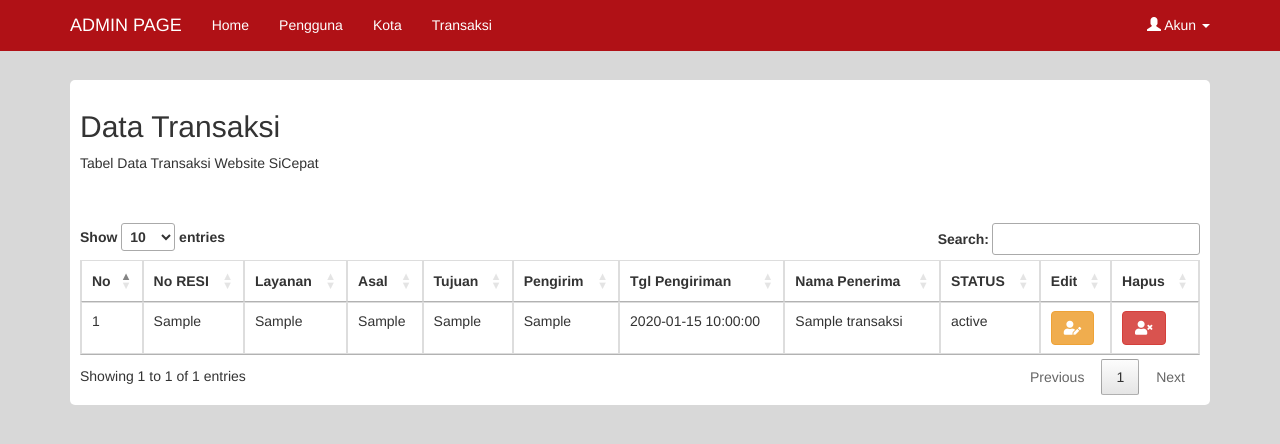
After one commit to faisalridwan/final-task-web-programming, a CodeIgniter app: page /sicepat/index.php/admin/transaksi in a window 1280 px wide. The commit adds this page. Shown: the top 444 px of the page. Run offline with CodeIgniter, Linux system fonts and the light colour scheme; tables that the repository leaves empty or names only in its code hold one stand-in row (values such as "Sample post"); some libraries are stand-ins or nearby versions.

Commit message:
fix admin added

```diff
--- a/application/controllers/Admin.php
+++ b/application/controllers/Admin.php
@@ -48,72 +48,117 @@ class Admin extends CI_Controller {
 	{
 		$data_pengguna = $this->M_admin->Getpengguna_id();
 		$data_kota = $this->M_admin->Getkota_kode();
-		$this->load->view('page_header',['datakota'=>$data_kota]);
-		$this->load->view('page_pengguna',['datapengguna'=>$data_pengguna]);
+		$this->load->view('admin/page_header',['datakota'=>$data_kota]);
+		$this->load->view('admin/page_pengguna',['datapengguna'=>$data_pengguna]);
 	}
 
 	public function hapuspengguna($id)
 	{
 		$this->M_admin->hapus_pengguna($id);
-		redirect('index.php/web/mahasiswa');
+		redirect('index.php/admin/admin');
 	}
 
 	public function editpengguna()
 	{
-		$id_pengguna =  $this->input->post('id_pengguna',true);
+		$id =  $this->input->post('id',true);
 		$data = [
 			"nama" => $this->input->post('nama',true),
-			"" => $this->input->post('kelas',true),
-			"id_jurusan" => $this->input->post('jurusan',true),
+			"email" => $this->input->post('email',true),
+			"notlp" => $this->input->post('notlp',true),
+			"alamat" => $this->input->post('alamat',true),
+			"kodekota" => $this->input->post('kodekota',true),
 		];
-		$this->M_web->edit_mahasiswa($nim,$data);
-		redirect('index.php/web/mahasiswa');
+		$this->M_admin->edit_pengguna($id,$data);
+		redirect('index.php/admin/pengguna');
 	}
 
+	// KOTA
 
 	public function kota()
 	{
 		$datakota = $this->M_admin->Getkota_kode();
 		$this->load->view('admin/page_header');
-		$this->load->view('admin/page_kota',['data'=>$datakota]);
+		$this->load->view('admin/page_kota',['datakota'=>$datakota]);
 	}
-	#lengkapi FUNCTION BERIKUT UNTUK PAGE JURUSAN
-
-
 
 	public function tambahkota()
 	{
-
-		// Create variabel and use it for add data from database.
-		// Load tambah_jurusan($data) from M_web
-		// Redirect to index.php/web/jurusan after add data.
 		$data = [
 			"kodekota" => $this->input->post('kodekota',true),
 			"namakota" => $this->input->post('namakota',true)
 		];
-		$this->m_admin->tambah_kota($data);
+		$this->M_admin->tambah_kota($data);
 		redirect('index.php/admin/kota');
 	}
 
 	public function editkota()
 	{
-		$id_jurusan = $this->input->post('kodekota',true);
+		$kodekota = $this->input->post('kodekota',true);
 		$data = [
 			"kodekota" => $this->input->post('kodekota',true),
 			"namakota" => $this->input->post('namakota',true)
 		];
 
-		$this->M_web->edit_jurusan($id_jurusan, $data);
+		$this->M_admin->edit_kota($kodekota, $data);
 		redirect('index.php/admin/kota');
 	}
 
 	public function hapuskota($kodekota)
 	{
-		// Create variabel and use it for add data from database.
-		// Load hapus_kota($id_kota) from M_web
-		// Redirect to index.php/web/kota after add data.
-		$this->m_admin-->hapus_kota($kodekota);
+
+		$this->M_admin->hapus_kota($kodekota);
 		redirect('index.php/admin/kota');
 
 	}
+
+	// TRANSAKSI
+
+	public function transaksi()
+	{
+		$datatransaksi = $this->M_admin->Gettransaksi_resi();
+		$this->load->view('admin/page_header');
+		$this->load->view('admin/page_transaksi',['datatransaksi'=>$datatransaksi]);
+	}
+
+	public function tambahtransaksi()
+	{
+		$data = [
+			"noresi" => $this->input->post('noresi',true),
+			"layanan" => $this->input->post('layanan',true),
+			"asal" => $this->input->post('asal',true),
+			"tujuan" => $this->input->post('tujuan',true),
+			"pengirim" => $this->input->post('pengirim',true),
+			"tglpengiriman" => $this->input->post('tglpengiriman',true),
+			"namapenerima" => $this->input->post('namapenerima',true),
+			"status" => $this->input->post('status',true)
+
+		];
+		$this->M_admin->tambah_transaksi($data);
+		redirect('index.php/admin/transaksi');
+	}
+
+	public function edittransaksi()
+	{
+		$noresi = $this->input->post('noresi',true);
+		$data = [
+			"layanan" => $this->input->post('layanan',true),
+			"asal" => $this->input->post('asal',true),
+			"tujuan" => $this->input->post('tujuan',true),
+			"pengirim" => $this->input->post('pengirim',true),
+			"tglpengiriman" => $this->input->post('tglpengiriman',true),
+			"namapenerima" => $this->input->post('namapenerima',true),
+			"status" => $this->input->post('status',true)
+		];
+
+		$this->M_admin->edit_transaksi($noresi, $data);
+		redirect('index.php/admin/transaksi');
+	}
+
+	public function hapustransaksi($noresi)
+	{
+
+		$this->M_admin->hapus_transaksi($noresi);
+		redirect('index.php/admin/transaksi');
+
+	}
 }
--- a/application/models/M_admin.php
+++ b/application/models/M_admin.php
@@ -4,10 +4,15 @@ defined('BASEPATH') OR exit('No direct script access allowed');
 class M_admin extends CI_Model {
 
 
+	// ADMIN
+
 	public function tambah_admin($data)
 	{
 		$this->db->insert('admin', $data);
 	}
+
+
+	// PENGGUNA
 
 	public function Getpengguna_id(){
 		$this->db->select('*');
@@ -17,29 +22,26 @@ class M_admin extends CI_Model {
 		return $query->result();
 	}
 
+	public function hapus_pengguna($id)
+	{
+		$this->db->where('id',$id);
+		$this->db->delete('pengguna');
+	}
+
+	public function edit_pengguna($id,$data)
+	{
+		$this->db->where('id',$id);
+		$this->db->update('pengguna', $data);
+	}
+
+	// KOTA
+
 	public function Getkota_kode(){
 		$this->db->select('*');
 		$this->db->from('kota');
 		$query = $this->db->get();
 		return $query->result();
 	}
-
-
-	// PENGGUNA
-
-	public function hapus_pengguna($id)
-	{
-		$this->db->where('id',$id);
-		$this->db->delete('pengguna');
-	}
-
-	public function edit_pengguna($nim,$data)
-	{
-		$this->db->where('nim',$nim);
-		$this->db->update('pengguna', $data);
-	}
-
-	// KOTA
 
 	public function hapus_kota($kodekota)
 	{
@@ -53,9 +55,35 @@ class M_admin extends CI_Model {
 		$this->db->update('kota',$data);
 	}
 
-
 	public function tambah_kota($data)
 	{
 		$this->db->insert('kota', $data);
 	}
+
+	// TRANSAKSI
+
+	public function Gettransaksi_resi(){
+		$this->db->select('*');
+		$this->db->from('transaksi');
+		$query = $this->db->get();
+		return $query->result();
+	}
+
+
+	public function hapus_transaksi($noresi)
+	{
+		$this->db->where('noresi',$noresi);
+		$this->db->delete('transaksi');
+	}
+
+	public function edit_transaksi($noresi,$data)
+	{
+		$this->db->where('noresi',$noresi);
+		$this->db->update('transaksi',$data);
+	}
+
+	public function tambah_transaksi($data)
+	{
+		$this->db->insert('transaksi', $data);
+	}
 }
--- /dev/null
+++ b/application/views/admin/page_transaksi.php
@@ -0,0 +1,109 @@
+  <div class="container">
+    <div class="box">
+      <h2>Data Transaksi</h2>
+      <p>Tabel Data Transaksi Website SiCepat</p>
+      <br><br>
+      <table class="table table-bordered" id="table">
+        <thead>
+          <tr>
+            <th>No</th>
+            <th>No RESI</th>
+            <th>Layanan</th>
+            <th>Asal</th>
+            <th>Tujuan</th>
+            <th>Pengirim</th>
+            <th>Tgl Pengiriman</th>
+            <th>Nama Penerima</th>
+            <th>STATUS</th>
+            <th>Edit</th>
+            <th>Hapus</th>
+          </tr>
+        </thead>
+        <tbody>
+          <?php $no=1; foreach ($datatransaksi as $d ) {?>
+          <tr>
+            <form>
+              <td><?php echo $no++ ?></td>
+              <td><?php echo $d->noresi ?></td>
+            <td><?php echo $d->layanan  ?></td>
+            <td><?php echo $d->asal ?></td>
+            <td><?php echo $d->tujuan ?></td>
+            <td><?php echo $d->pengirim ?></td>
+            <td><?php echo $d->tglpengiriman ?></td>
+            <td><?php echo $d->namapenerima ?></td>
+            <td><?php echo $d->status ?></td>
+
+
+              <!--BUTTON EDIT TRANSAKSI-->
+              <td><button type="button" class="btn btn-warning" data-toggle="modal" data-target="#edit<?php echo $d->noresi ?>"><i class="fas fa-user-edit"></i></button></td>
+              <!--BUTTON HAPUS --- ISI LENGKAPI BUTTON INI -->
+              <td><a type="button" class="btn btn-danger"  href="<?= base_url('index.php/admin/hapustransaksi/' .$d->noresi)?>" onClick="return confirm('Apakah Anda Yakin?')" ><i class="fas fa-user-times"></i></a></td>
+            </form>
+          </tr>
+          <?php } ?>
+        </tbody>
+      </table>
+    </div>
+  </div>
+
+<!-- Modal Edit Pengguna -->
+
+<?php $no=1; foreach ($datatransaksi as $d ) {?>
+  <div class="modal fade" id="edit<?php echo $d->noresi ?>" tabindex="-1" role="dialog" aria-labelledby="exampleModalLabel" aria-hidden="true">
+    <div class="modal-dialog" role="document">
+      <div class="modal-content">
+        <div class="modal-header">
+        <center><h2>EDIT DATA TRANSAKSI </h2></center>
+        </div>
+        <div class="modal-body">
+        <!-- isi form ini -->
+        <form method="post" action="<?= base_url('index.php/Admin/edittransaksi/' .$d->noresi)?>">
+          <div class="form-group">
+            <label for="formGroupExampleInput">No Resi</label>
+            <input type="text" class="form-control" id="formGroupExampleInput" placeholder="No Resi" name="noresi"  value="<?php echo $d->noresi ?>" required>
+          </div>
+          <div class="form-group">
+            <label for="formGroupExampleInput2">Layanan</label>
+            <input type="text" class="form-control" id="formGroupExampleInput2" placeholder="Layanan" name="layanan" value="<?php echo $d->layanan ?>" required>
+          </div>
+          <div class="form-group">
+            <label for="formGroupExampleInput2">Asal</label>
+            <input type="text" class="form-control" id="formGroupExampleInput2" placeholder="Asal" name="asal" value="<?php echo $d->asal ?>" required>
+          </div>
+          <div class="form-group">
+            <label for="formGroupExampleInput2">Tujuan</label>
+            <input type="text" class="form-control" id="formGroupExampleInput2" placeholder="Tujuan" name="tujuan" value="<?php echo $d->tujuan ?>" required>
+          </div>
+          <div class="form-group">
+            <label for="formGroupExampleInput2">Pengirim</label>
+            <input type="text" class="form-control" id="formGroupExampleInput2" placeholder="Pengirim" name="pengirim" value="<?php echo $d->pengirim ?>" required>
+          </div>
+          <div class="form-group">
+            <label for="formGroupExampleInput2">Tgl Pengirim</label>
+            <input type="text" class="form-control" id="formGroupExampleInput2" placeholder="Tanggal Pengirim" name="tglpengiriman" value="<?php echo $d->tglpengiriman ?>" required>
+          </div>
+          <div class="form-group">
+            <label for="formGroupExampleInput2">Nama Penerima</label>
+            <input type="text" class="form-control" id="formGroupExampleInput2" placeholder="Nama Penerima" name="namapenerima" value="<?php echo $d->namapenerima ?>" required>
+          </div>
+          <div class="form-group">
+            <label for="formGroupExampleInput2">Status</label>
+            <input type="text" class="form-control" id="formGroupExampleInput2" placeholder="Status" name="status" value="<?php echo $d->status ?>" required>
+          </div>
+        </div>
+        <div class="modal-footer">
+          <button type="button" class="btn btn-secondary" data-dismiss="modal">Tidak</button>
+        <input  type="submit" class="btn btn-primary" id="hapus" value="Submit" placeholder="Simpan">
+        </div>
+        </form>
+      </div>
+    </div>
+  </div>
+<?php } ?>
+</body>
+  <script type="text/javascript">
+    $(document).ready( function () {
+        $('#table').DataTable();
+    } );
+  </script>
+</html>
--- a/application/views/v_service.php
+++ b/application/views/v_service.php
@@ -16,7 +16,7 @@
                         <div class="service-flex">
                             <div class="service-item-wrap">
                                 <div class="service-item">
-                                    <img src="http://sicepat.com/application/websicepat/assets/img/sicepat-maskot-logo-08@2x.png" class="service-img-top">                       <div class="service-item-top">
+                                    <img src="<?php base_url('assets/img/sicepat-maskot-logo-08@2x.png ') ?>" class="service-img-top">                       <div class="service-item-top">
                                                     <div class="service-item-title">REGULAR</div>
                                                         <div class="serv-line"></div>
                                                         <div class="service-item-title2">Layanan cepat harga regular</div>
```
Also changed, not shown: application/views/admin/page_kota.php (+10 -11 lines), application/views/admin/page_pengguna.php (+33 -63 lines), application/views/format/v_header.php (+5 -4 lines), application/views/v_index.php (+7 -1 lines).
